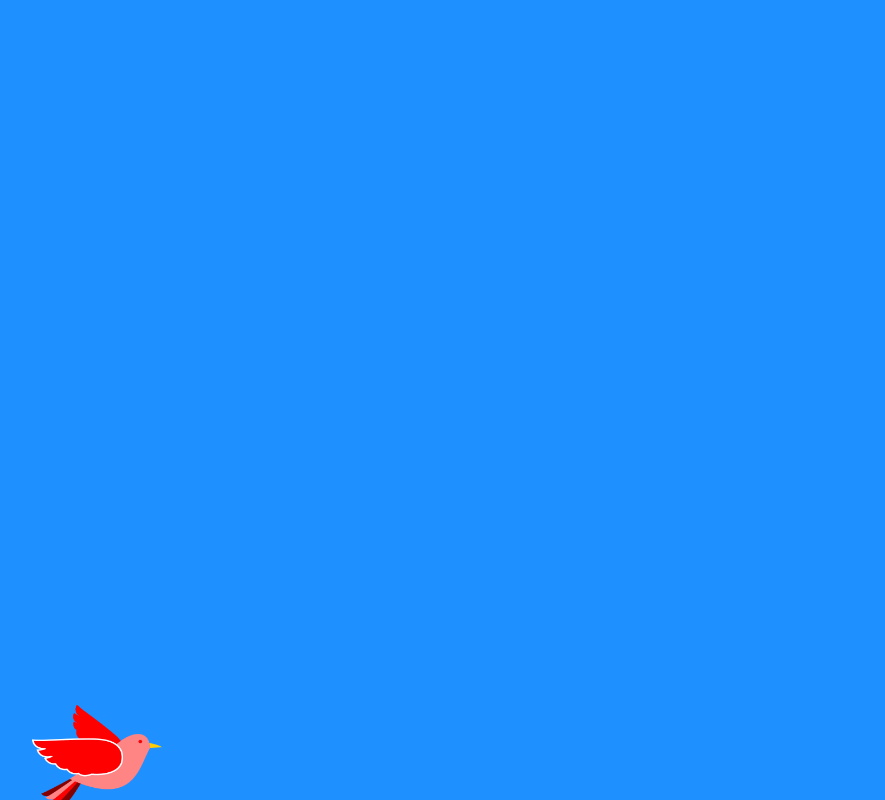
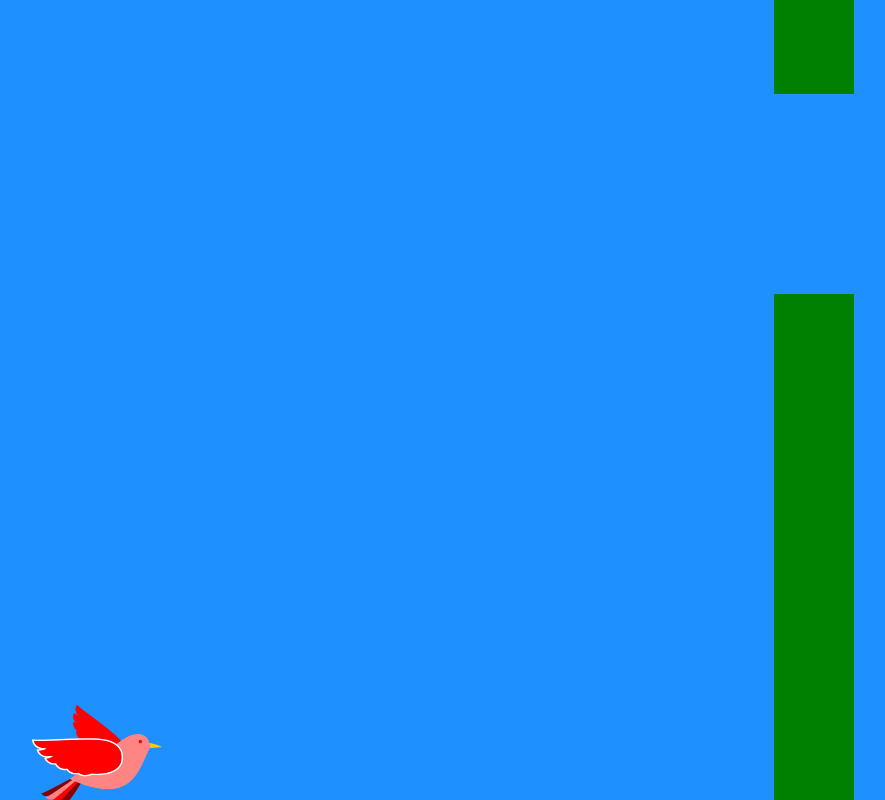
Before and after one commit to SillyTiago/COMP1004-FLAPPYBURB, a plain HTML site: page WebApplication1/index.html in a window 1280 px wide. Shown: the whole page, without its empty margins (352-1237 px from the left). Drawn offline with Linux system fonts and the light colour scheme.

Commit message:
Added Pipe + Pipe generation code
- Pipes added to the game
- Code to generate these is also here in its first iteration, values still need change
- Added collision detection in case bird hits the pipe so it calls the endGame() function

Pipes texture is a placeholder like the bird, so these will be changed at a later date

```diff
--- a/WebApplication1/script.js
+++ b/WebApplication1/script.js
@@ -39,4 +39,52 @@ function startGame() {
 
 startGame();
 
+function createPipe() {
+    const pipeGap = 200; // Gap between both pipes
+    const pipeHeight = Math.floor(Math.random() * 200) + 50; // Top pipe height is randomized to add variety to the gameplay
+
+    const pipeTop = document.createElement('div');
+    pipeTop.className = 'pipe pipeTop';
+    pipeTop.style.height = `${pipeHeight}px`;
+    pipeTop.style.left = '100vw'; // Pipes start appearing from the right
+
+    const pipeBottom = document.createElement('div');
+    pipeBottom.className = 'pipe pipeBottom';
+    pipeBottom.style.height = `${window.innerHeight - pipeHeight - pipeGap}px`; // Bottom pipe position/height = Top Pipe height + gap
+    pipeBottom.style.left = '100vw'; // Bot pipe aligns with Top Pipe
+
+    document.body.appendChild(pipeTop);
+    document.body.appendChild(pipeBottom);
+
+    movePipe(pipeTop, pipeBottom);
+}
+
+function movePipe(pipeTop, pipeBottom) {
+    let pipeCurrentPosition = 100; // Pipe start from right position
+
+    const moveInterval = setInterval(() => {
+        pipeCurrentPosition -= 2; // Pipes move from right to left
+        pipeTop.style.left = `${pipeCurrentPosition}vw`;
+        pipeBottom.style.left = `${pipeCurrentPosition}vw`;
+
+        if (pipeCurrentPosition <= -10) { // Pipes get removed once they go off screen
+            clearInterval(moveInterval);
+            document.body.removeChild(pipeTop);
+            document.body.removeChild(pipeBottom);
+        }
+
+        // Collision detection with the burb in case it hits the pipes
+        if (
+            birdPosition < pipeTop.offsetHeight ||
+            birdPosition > window.innerHeight - pipeBottom.offsetHeight
+        ) {
+            endGame(); // If burb hits, endGame() function is called
+        }
+
+    }, 300); // Value for pipe speed, might need to chance depending if too slow/fast
+}
+
+
+setInterval(createPipe, 3000); // Pipe generation rate value
+
 // testing github
--- a/WebApplication1/style.css
+++ b/WebApplication1/style.css
@@ -22,3 +22,21 @@
     left: 30vw;
     z-index: 100;
 }
+
+.pipe {
+    position: fixed;
+    width: 80px;
+    background-color: green;
+    bottom: 0;
+    z-index: 10;
+}
+
+.pipeTop {
+    top: 0;
+    height: 200px;
+}
+
+.pipeBottom {
+    bottom: 0;
+    height: 200px;
+}
```
